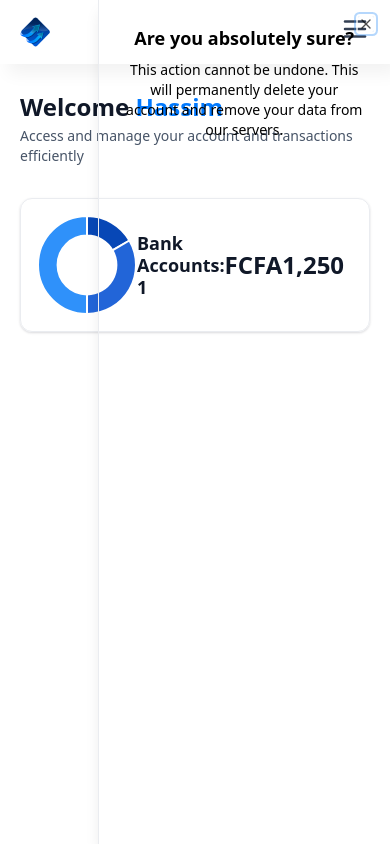
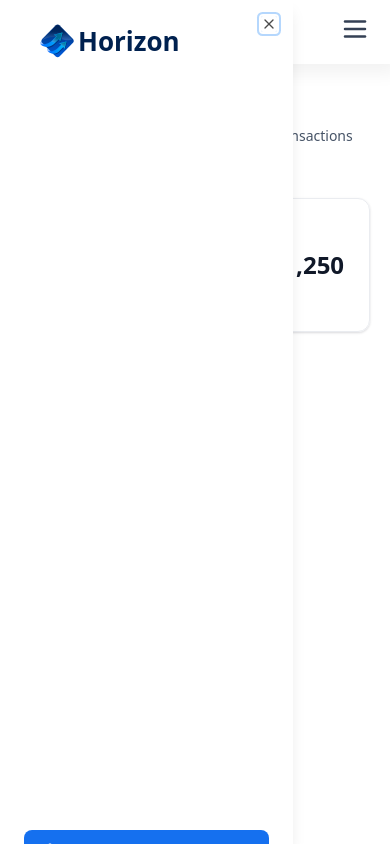
Before and after one commit to hassim506/jsm_Banking, a Next.js app: page / in a window 390 px wide. Both pictures are taken after a click on the button 355 px from the left and 29 px from the top of the page. Built offline with nearby package versions, Linux system fonts and the light colour scheme.

Commit message:
Update du mobilnav

```diff
--- a/components/ui/MobileNav.tsx
+++ b/components/ui/MobileNav.tsx
@@ -1,16 +1,15 @@
 "use client"
-import {
-    Sheet,
-    SheetContent,
-    SheetDescription,
-    SheetHeader,
-    SheetTitle,
-    SheetTrigger,
-  } from "@/components/ui/sheet"
-import Image from "next/image"
 
+import { Sheet, SheetClose, SheetContent, SheetTrigger } from "@/components/ui/sheet";
+import { sidebarLinks } from "@/constants";
+import { cn } from "@/lib/utils";
+import Image from "next/image";
+import Link from "next/link";
+import { usePathname } from "next/navigation";
 
-const MobileNav = ({user}: MobileNavProps) => {
+const MobileNav = ({ user }: MobileNavProps) => {
+  const pathname = usePathname();
+
   return (
     <section className="w-full max-w-[264px]">
       <Sheet>
@@ -23,20 +22,57 @@ alt="menu"
             className="cursor-pointer"
           />
         </SheetTrigger>
-  <SheetContent>
-    <SheetHeader>
-      <SheetTitle>Are you absolutely sure?</SheetTitle>
-      <SheetDescription>
-        This action cannot be undone. This will permanently delete your account
-        and remove your data from our servers.
-      </SheetDescription>
-    </SheetHeader>
+        <SheetContent side="left" className="bg-white border-none">
+          <Link
+            href="/"
+            className=" cursor-pointer flex items-center gap-1 px-4  rounded-lg"
+          >
+            <Image
+              src="/icons/logo.svg"
+              width={34}
+              height={34}
+              alt="Logo"
+
+            />
+            <h1 className="text-26 font-ibm-plex-serif font-bold text-black-1">Horizon</h1>
+          </Link>
+          <div className="mobilenav-sheet">
+            <SheetClose asChild>
+                <nav  className=""></nav>
+            </SheetClose>
+
+          </div>
+          {sidebarLinks.map((item) => {
+            const isActive =
+              pathname === item.route || pathname.startsWith(`${item.route}/`);
+            return (
+              <Link
+                href={item.route}
+                key={item.label}
+                className={cn(
+                  "sidebar-Link flex items-center gap-4 p-3 rounded-lg transition-colors",
+                  isActive ? "bg-blue-600 text-white" : "hover:bg-gray-700"
+                )}
+              >
+                <div className="relative size-7">
+                  <Image
+                    src={item.imgURL}
+                    alt={item.label}
+                    fill
+                    className={cn({ "brightness-[3] invert-0": isActive })}
+                  />
+                </div>
+                <p className={cn("sidebar-label", { "!text-white": isActive })}>
+                  {item.label}
+                </p>
+                <span className="ml-auto text-sm font-medium">{item.label}</span>
+              </Link>
+            );
+          })}
         </SheetContent>
       </Sheet>
+    </section>
+  );
+};
 
-
-    </section>
-  )
-}
-
-export default MobileNav
+export default MobileNav;
```
Lines whose indentation alone changed are shown as unchanged.
